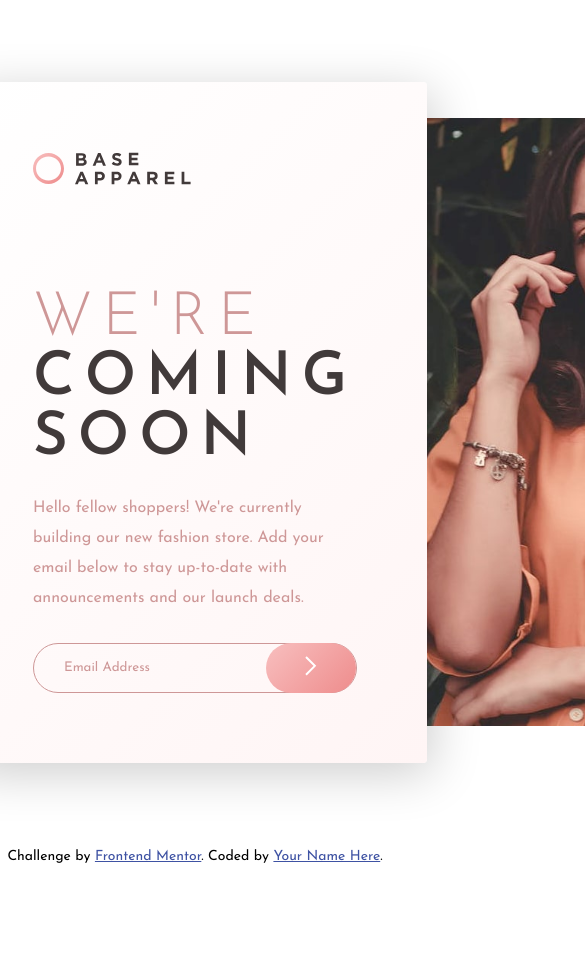
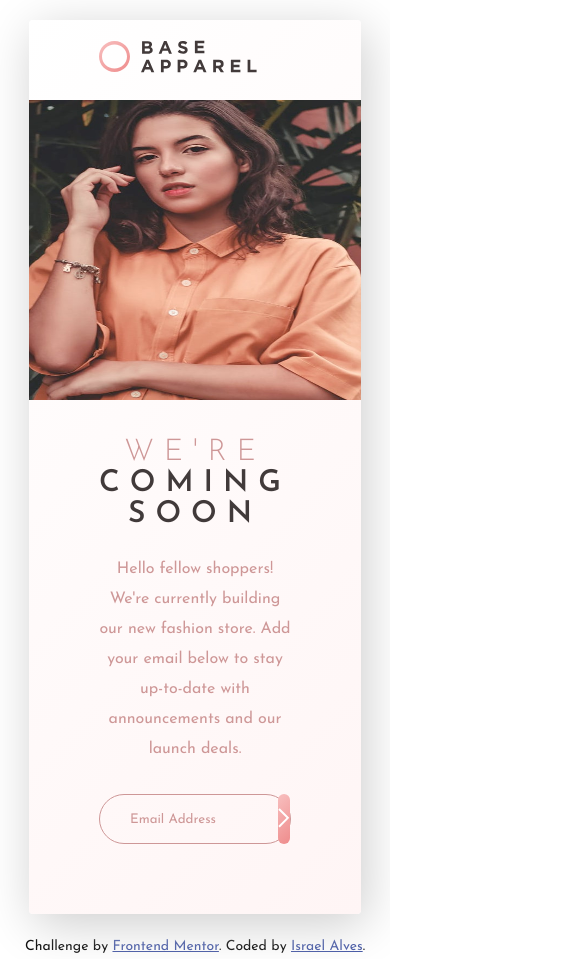
Before and after one commit to raelalves182/base_apparel, a plain HTML site: page index.html in a window 390 px wide. Shown: the top 959 px of the page, 585 px wide, since content can reach past the window. Before the commit the page ends 869 px from the top, so only its background shows below. Drawn offline with Linux system fonts and the light colour scheme.

Commit message:
feat: responsive

```diff
--- a/css/main.scss
+++ b/css/main.scss
@@ -107,3 +107,33 @@
     color: hsl(228, 45%, 44%);
   }
 }
+
+@media screen and (max-width: 767px) {
+  .content .card {
+    flex-direction: column;
+    position: relative;
+    margin: 20px 0;
+  }
+
+  .content .card .image {
+    max-width: 100%;
+    object-fit: fill;
+    height: 300px;
+    border-radius: 0;
+    position: absolute;
+    top: 80px;
+  }
+
+  .content .card__item h1, p {
+    text-align: center;
+    margin-top: 360px;
+  }
+
+  .content .card__item h1 {
+    font-size: 30px;
+  }
+
+  .content .card__item .logo {
+    margin-top: -50px;
+  }
+}
--- a/index.html
+++ b/index.html
@@ -16,7 +16,7 @@
       <div class="col-xs">
         <section class="card">
           <div class="card__item">
-            <div>
+            <div class="logo">
               <img src="images/logo.svg" alt="Logo">
             </div>
             <h1><span>We're</span> <br>coming <br>soon</h1>
@@ -36,7 +36,7 @@
   <footer class="footer">
     <p class="attribution">
       Challenge by <a href="https://www.frontendmentor.io?ref=challenge" target="_blank">Frontend Mentor</a>.
-      Coded by <a href="#">Your Name Here</a>.
+      Coded by <a href="https://github.com/raelalves182" target="_blank">Israel Alves</a>.
     </p>
   </footer>
 
```
Also changed, not shown: css/main.css, 1 other file.
